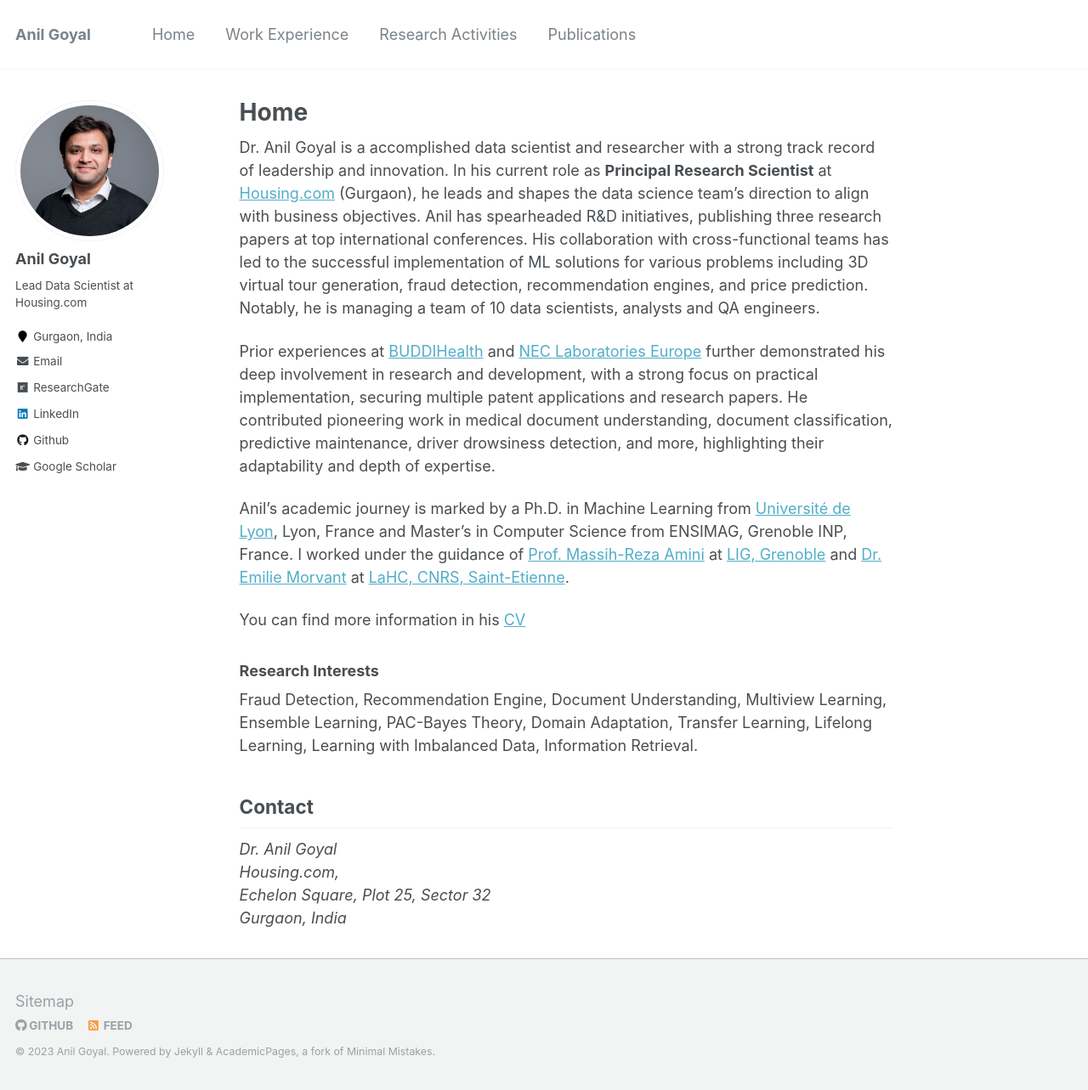
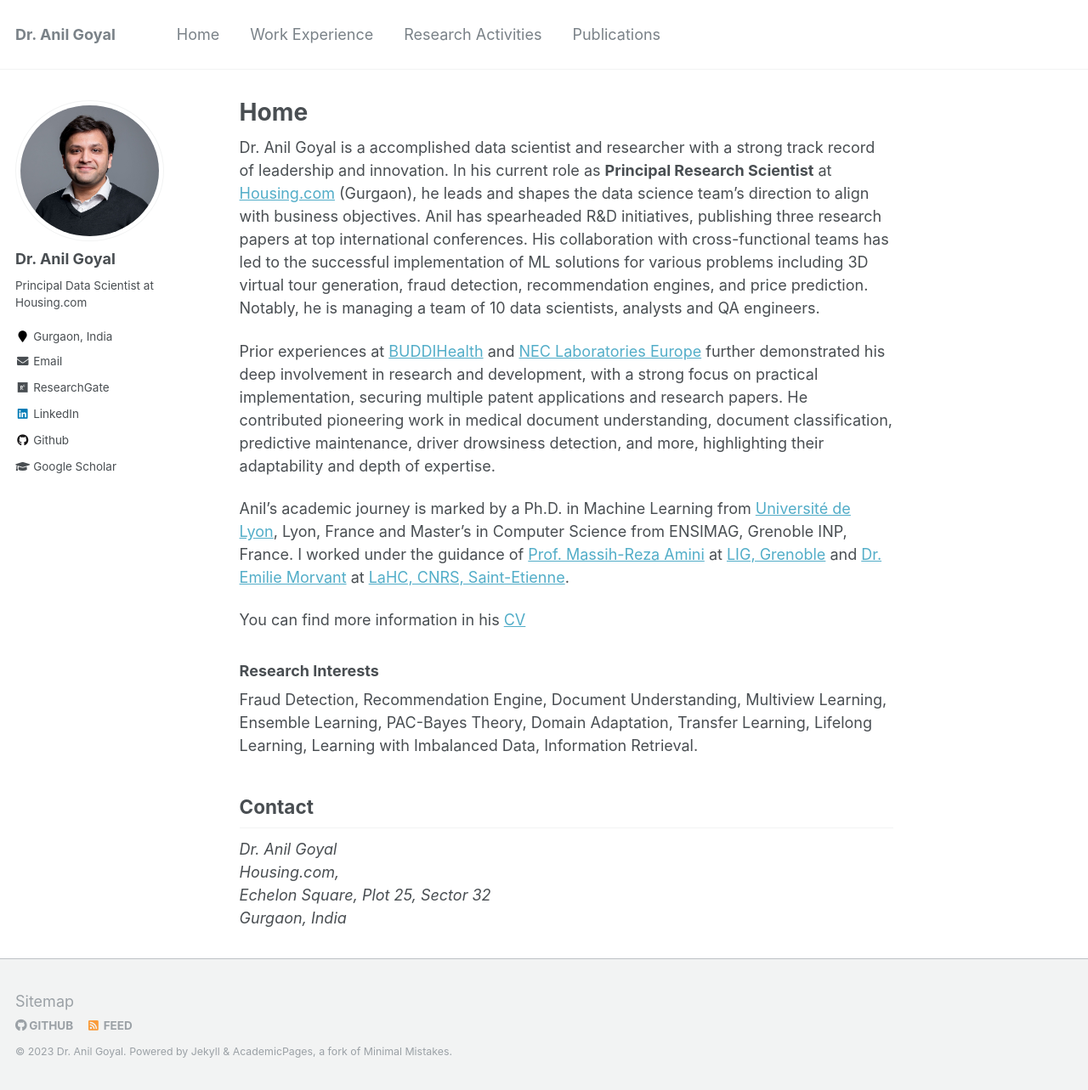
Before and after one commit to goyalanil/goyalanil.github.io, a Jekyll site: the page built from _pages/about.md, in a window 1280 px wide and 1283 px high. Shown: the whole window at 85% size. Built offline with Jekyll 4.4.1, drawn with Linux system fonts in a browser that asks for light colours.

Commit message:
Update _config.yml

```diff
--- a/_config.yml
+++ b/_config.yml
@@ -7,10 +7,10 @@
 
 # Site Settings
 locale                   : "en-IN"
-title                    : "Anil Goyal "
+title                    : "Dr. Anil Goyal "
 title_separator          : "-"
-name                     : &name "Anil Goyal"
-description              : &description "Lead Data Scientist at Housing.com"
+name                     : &name " Dr. Anil Goyal"
+description              : &description "Principal Data Scientist at Housing.com"
 url                      : https://goyalanil.github.io # the base hostname & protocol for your site e.g. "https://mmistakes.github.io"
 baseurl                  : "" # the subpath of your site, e.g. "/blog"
 repository               : "goyalanil.github.io"
@@ -80,9 +80,9 @@
 
 # Site Author
 author:
-  name             : "Anil Goyal"
+  name             : "Dr. Anil Goyal"
   avatar           : "Anil_Goyal.jpg"
-  bio              : "Lead Data Scientist at Housing.com"
+  bio              : "Principal Data Scientist at Housing.com"
   location         : "Gurgaon, India"
   employer         :
   pubmed           :
```
